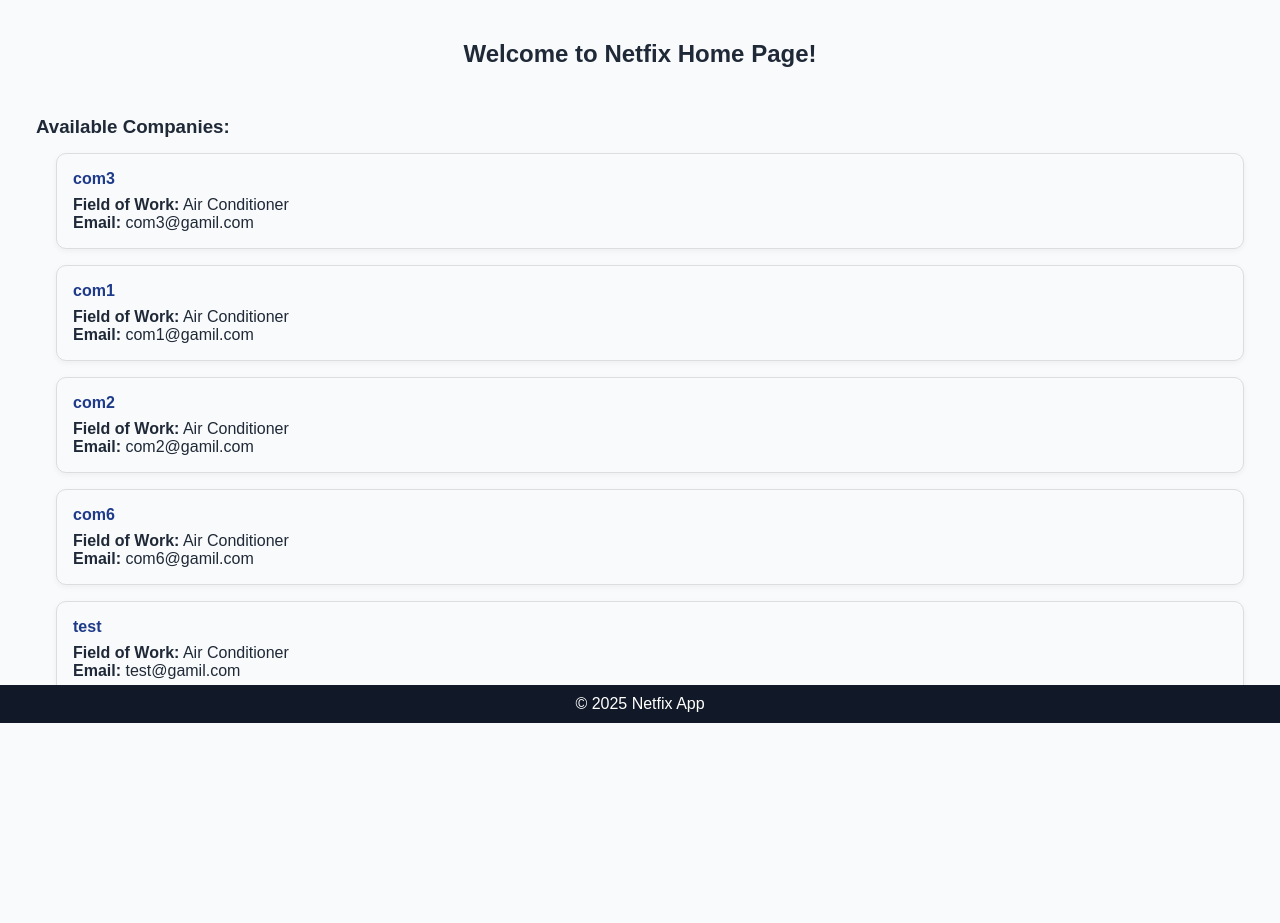
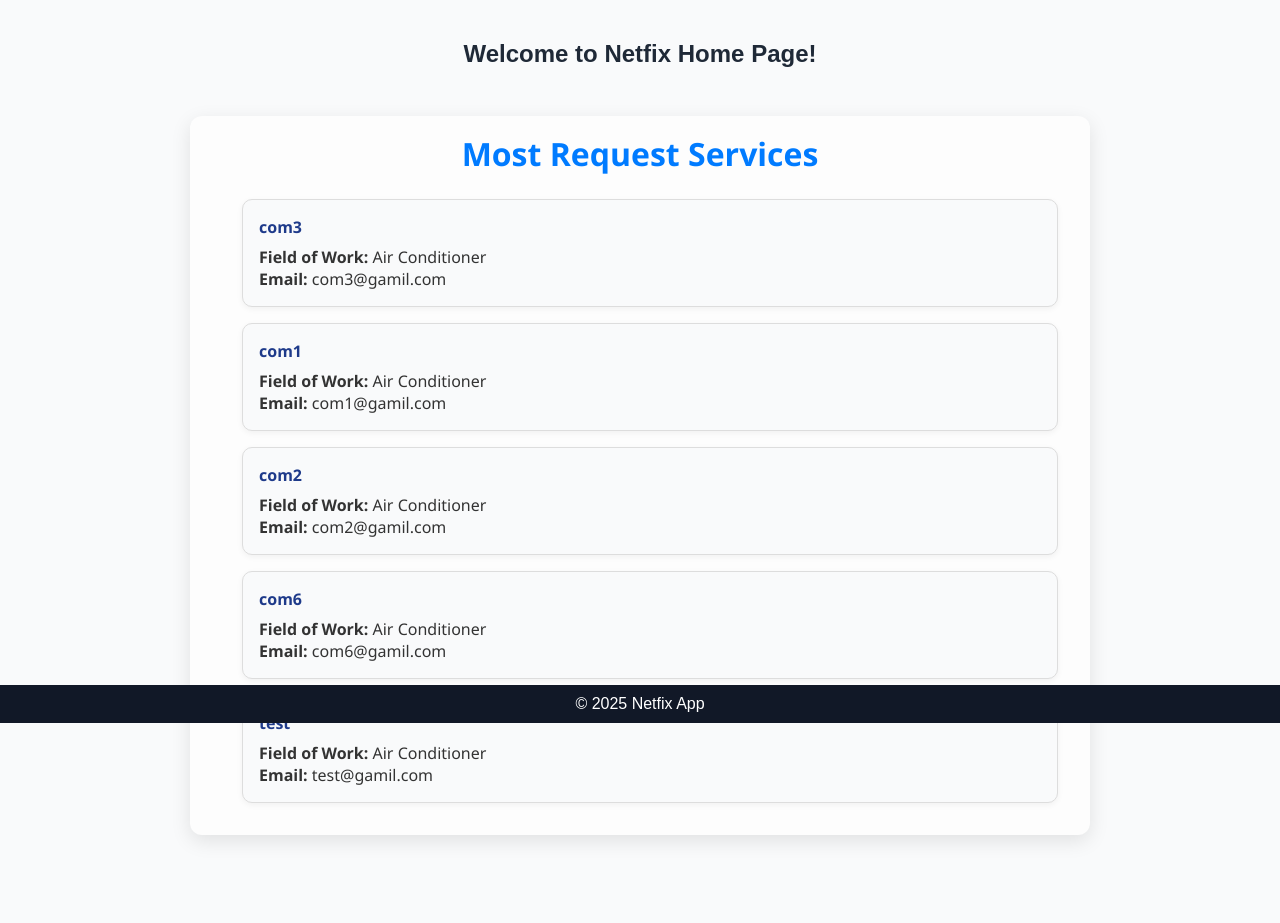
Before and after one commit to helouazizi/netfix, a Django app: page / in a window 1280 px wide. Shown: the part 77-1000 px from the top of the page. Before the commit the page ends 800 px from the top, so only its background shows below. Run offline with Django 4.2, Linux system fonts and the light colour scheme; data comes from the database, SQL or seed files in the repository.

Commit message:
some fixes

```diff
--- a/main/static/main/css/style.css
+++ b/main/static/main/css/style.css
@@ -83,8 +83,21 @@
 
 
 .company-list {
-  margin-top: 2rem;
-  padding: 1rem;
+  max-width: 900px;
+  margin: 3rem auto;
+  padding: 1rem 2rem;
+  background-color: #fdfdfd;
+  border-radius: 12px;
+  box-shadow: 0 6px 20px rgba(0,0,0,0.1);
+  font-family: 'Segoe UI', Tahoma, Geneva, Verdana, sans-serif;
+  color: #333;
+}
+
+.company-list h3 {
+  text-align: center;
+  font-size: 2rem;
+  margin-bottom: 1.5rem;
+  color: #007bff;
 }
 
 .company-card {
--- a/main/templates/main/home.html
+++ b/main/templates/main/home.html
@@ -7,7 +7,7 @@
 
     <section class="company-list">
         {% if companies %}
-            <h3>Available Companies:</h3>
+            <h3>Most Request Services</h3>
             <ul>
                 {% for company in companies %}
                     <li class="company-card">
```
Also changed, not shown: main/urls.py (line endings or trailing spaces).
